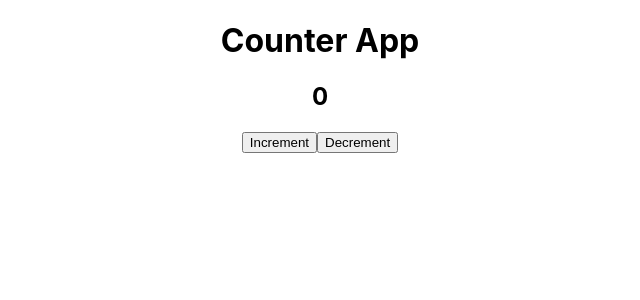
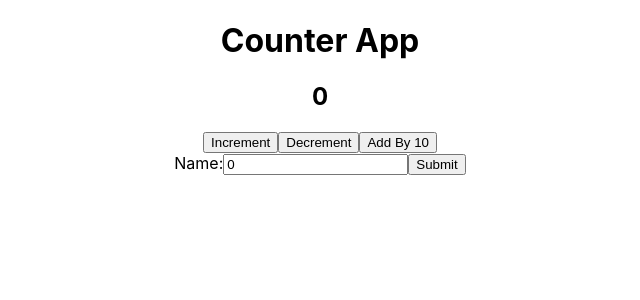
Before and after one commit to SincerelyBrittany/redux-practice-course-v1, a React (Create React App) app: page / in a window 1280 px wide. Shown: the top 300 px of the page, without its empty margins (320-960 px from the left). Built offline with nearby package versions, Linux system fonts and the light colour scheme.

Commit message:
counter example

```diff
--- a/src/App.js
+++ b/src/App.js
@@ -1,8 +1,10 @@
+import React from "react";
 import { useSelector, useDispatch } from "react-redux";
 import "./App.css";
 
 function App() {
   const counter = useSelector((state) => state.counter);
+  const [currentCount, setCurrentCount] = React.useState(0);
   const dispatch = useDispatch();
   const increment = () => {
     dispatch({ type: "INCREMENT" });
@@ -10,12 +12,34 @@ function App() {
   const decrement = () => {
     dispatch({ type: "DECREMENT" });
   };
+
+  const addBy10 = () => {
+    dispatch({ type: "ADD", payload: 10 });
+  };
+
+  const handleChange = (event) => {
+    console.log(event.target.value);
+    setCurrentCount(parseInt(event.target.value));
+  };
+
+  const handleSubmit = (event) => {
+    event.preventDefault();
+    dispatch({ type: "ADD", payload: parseInt(currentCount) });
+  };
   return (
     <div className="App">
       <h1> Counter App </h1>
       <h2> {counter}</h2>
       <button onClick={increment}>Increment</button>
       <button onClick={decrement}>Decrement</button>
+      <button onClick={addBy10}>Add By 10</button>
+      <form onSubmit={handleSubmit}>
+        <label>
+          Name:
+          <input type="text" value={currentCount} onChange={handleChange} />
+        </label>
+        <input type="submit" value="Submit" />
+      </form>
     </div>
   );
 
--- a/src/store/index.js
+++ b/src/store/index.js
@@ -12,6 +12,10 @@ const reducer = (state = { counter: 0 }, action) => {
   if (action.type === "DECREMENT") {
     return { counter: state.counter - 1 };
   }
+
+  if (action.type === "ADD") {
+    return { counter: state.counter + action.payload };
+  }
   return state;
 };
 
```
